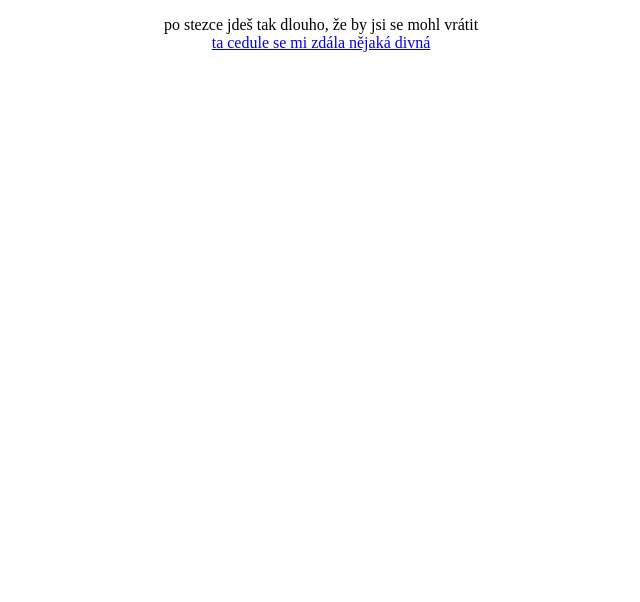
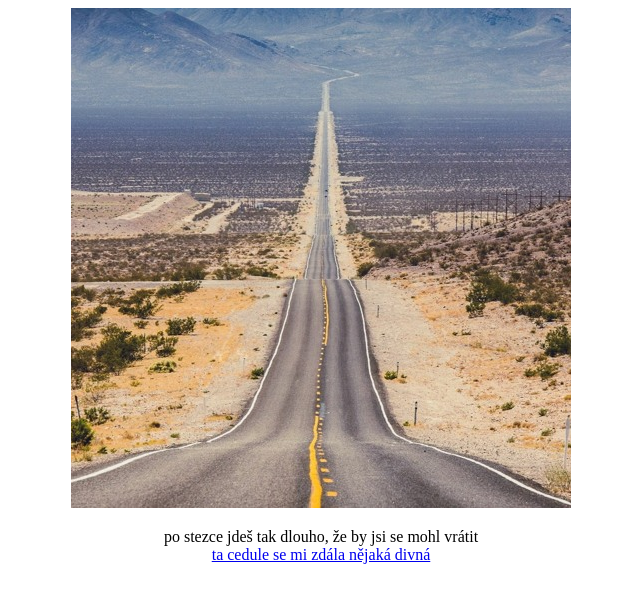
Before and after one commit to TomasHejzlar/TomasHejzlar.github.io, a plain HTML site: page uroven2/misto2/lokace6/index.html in a window 1280 px wide. Shown: the whole page, without its empty margins (319-959 px from the left). Drawn offline with Linux system fonts and the light colour scheme.

Commit message:
verze 1.4

```diff
--- a/uroven2/misto2/lokace6/index.html
+++ b/uroven2/misto2/lokace6/index.html
@@ -6,7 +6,7 @@
     <title>Document</title>
 </head>
 <body> <center>
-
+<img src="../../../images/cesta.jpg">
 <p>po stezce jdeš tak dlouho, že by jsi se mohl vrátit<br> <a href="../../misto2/lokace5/index.html">ta cedule se mi zdála nějaká divná
 </a>
 
```
Also changed, not shown: images/cesta.jpg (added).
